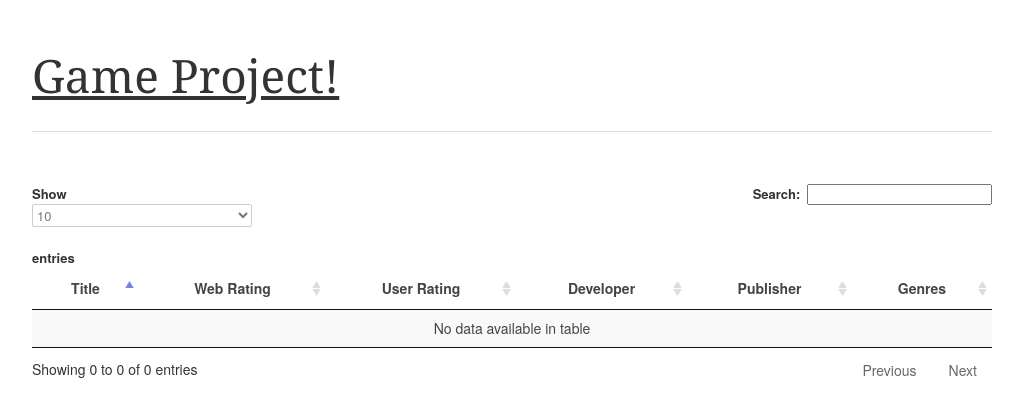
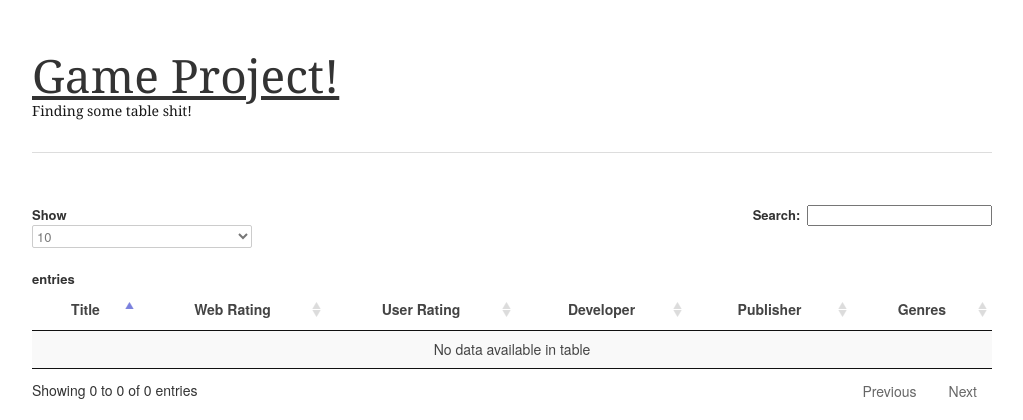
Before and after one commit to manny/final_db_project, a PHP site: page /php/queries.php in a window 1280 px wide. Shown: the top 420 px of the page, without its empty margins (128-1151 px from the left). Run offline with PHP 8.4, Linux system fonts and the light colour scheme.

Commit message:
working array, finally

```diff
--- a/web/php/queries.php
+++ b/web/php/queries.php
@@ -66,6 +66,7 @@
 	<body>
 		<div class="container" style="top:50px">
 			<h1 class="remove-bottom"><a href="../index.php">Game Project!</a></h1>
+			<h6>Finding some table shit!</h6>
 			<br>
 			<hr>
 			<br>
```
